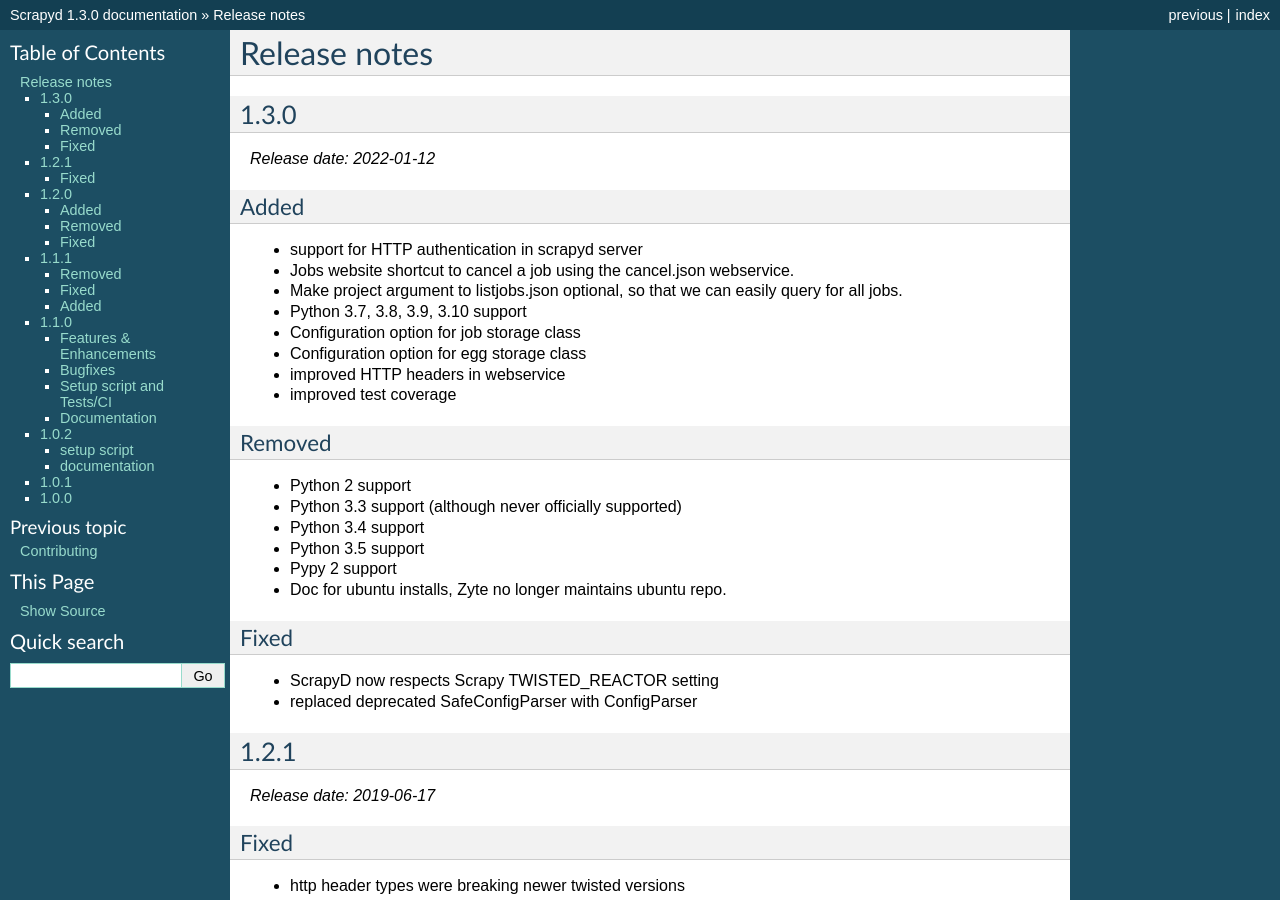
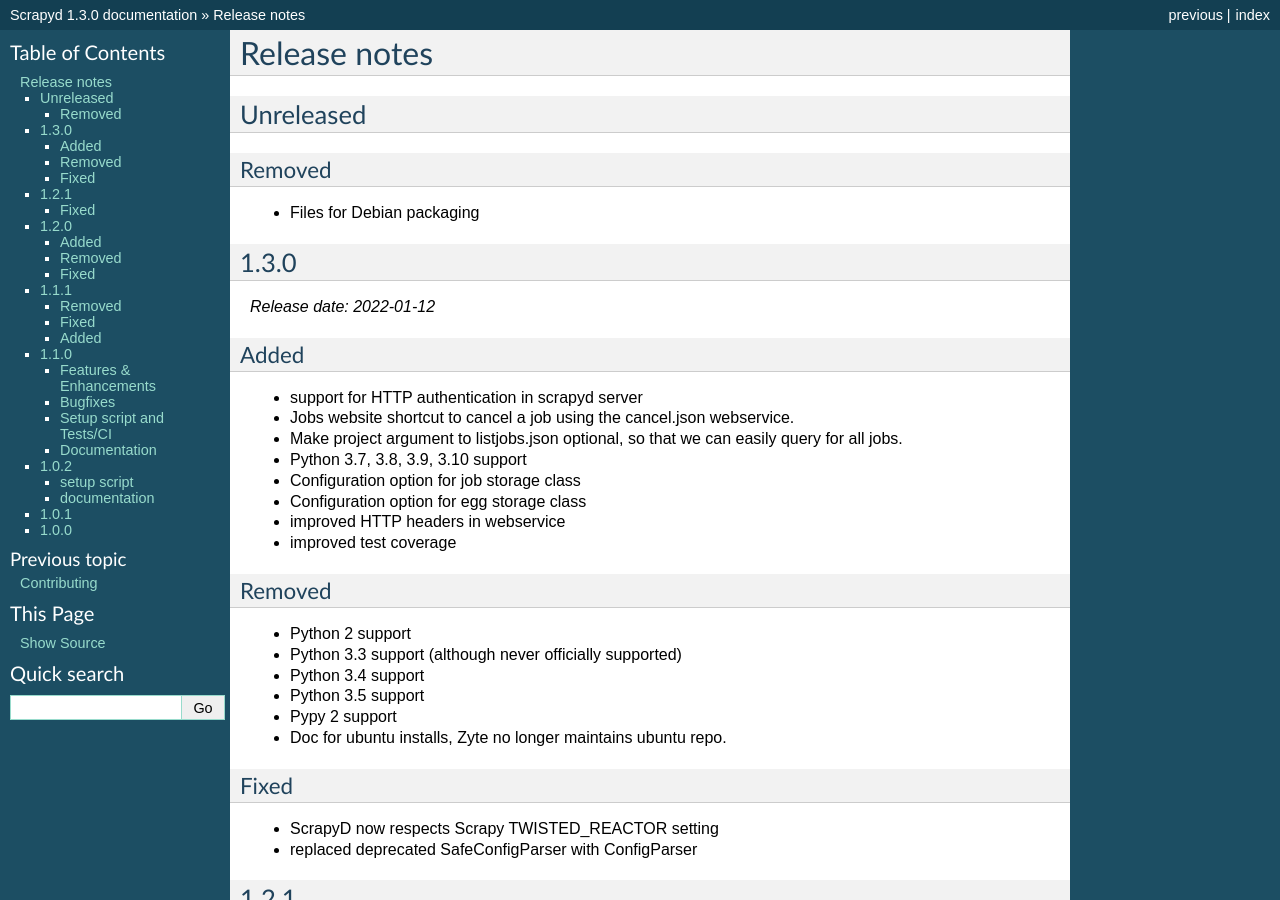
Before and after one commit to scrapy/scrapyd, a Sphinx documentation site: the page built from docs/news.rst, in a window 1280 px wide and 900 px high. Built offline with Sphinx 7.4.7, drawn with Linux system fonts in a browser that asks for light colours.

Commit message:
docs: Remove debian/ directory, as it is unmaintained

```diff
--- a/docs/news.rst
+++ b/docs/news.rst
@@ -2,6 +2,14 @@
 
 Release notes
 =============
+
+Unreleased
+----------
+
+Removed
+~~~~~~~
+
+- Files for Debian packaging
 
 1.3.0
 -----
```
Also changed, not shown: 18 other files.
